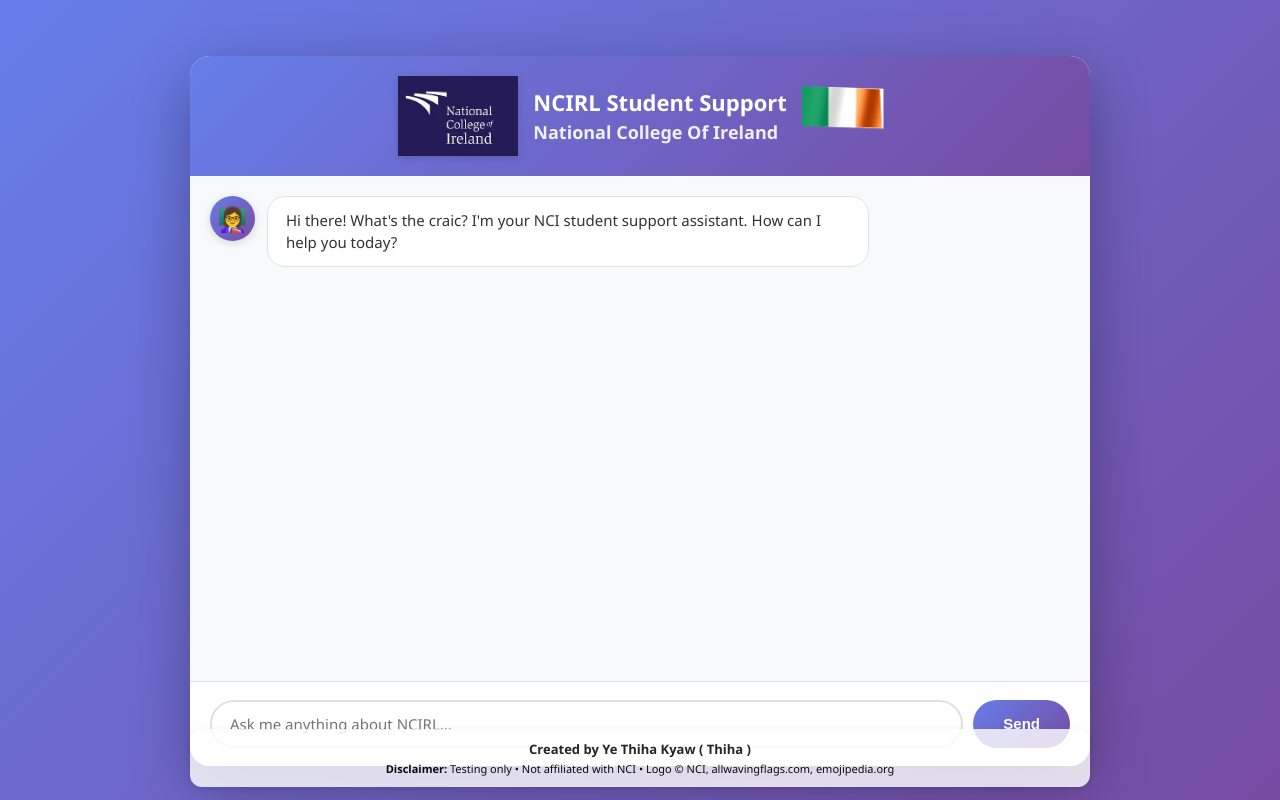
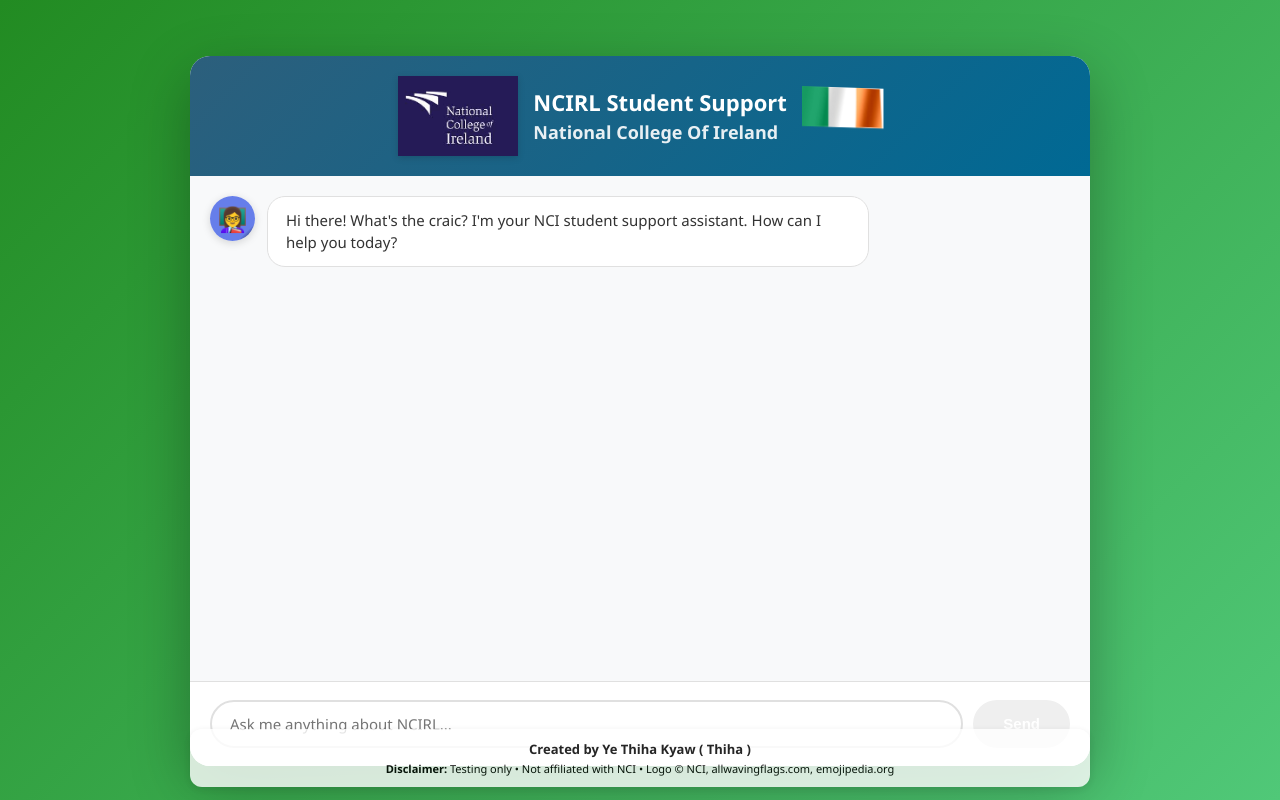
Before and after one commit to Ye-Thiha-Kyaw/ncirl-chatbot, a Flask app: page / in a window 1280 px wide. Run offline with Flask 3, Linux system fonts and the light colour scheme; parts of the project's set-up code (start-up, migrations or seed data) failed here and were passed over.

Commit message:
edit color for css

```diff
--- a/static/css/style.css
+++ b/static/css/style.css
@@ -6,7 +6,8 @@
 
 body {
     font-family: 'Segoe UI', Tahoma, Geneva, Verdana, sans-serif;
-    background: linear-gradient(135deg, #667eea 0%, #764ba2 100%);
+    background: linear-gradient(135deg, #228B22 0% ,#50C878 100%);
+
     min-height: 100vh;
     max-height: 100vh;
     display: flex;
@@ -33,7 +34,7 @@ body {
 }
 
 .chat-header {
-    background: linear-gradient(135deg, #667eea 0%, #764ba2 100%);
+    background: linear-gradient(135deg, #2C5F7C 0%, #006994 100%);
     color: white;
     padding: 20px;
     text-align: center;
@@ -157,15 +158,17 @@ body {
     flex-shrink: 0;
     color: white;
     box-shadow: 0 2px 8px rgba(0, 0, 0, 0.15);
+
 }
 
 .bot-avatar {
-    background: linear-gradient(135deg, #667eea 0%, #764ba2 100%);
+    background: linear-gradient(135deg, #667eea 80%, #000000 100% );
 }
 
 .user-avatar {
-    background: linear-gradient(135deg, #43e97b 0%, #38f9d7 100%);
+    background: linear-gradient(135deg, #667eea 80%, #000000 100%);
 }
+
 
 @keyframes slideIn {
     from {
@@ -249,7 +252,7 @@ body {
 
 #sendBtn {
     padding: 12px 30px;
-    background: linear-gradient(135deg, #667eea 0%, #764ba2 100%);
+    background: linear-gradient(90deg,  #FF883E 100%);
     color: white;
     border: none;
     border-radius: 25px;
@@ -401,7 +404,7 @@ footer .author {
 
     #userInput {
         font-size: 16px;
-        /* Prevents iOS zoom */
+
         padding: 10px 14px;
     }
 
--- a/static/js/index.js
+++ b/static/js/index.js
@@ -20,6 +20,27 @@ function addMessage(message, isUser) {
     chatMessages.appendChild(messageDiv);
     chatMessages.scrollTop = chatMessages.scrollHeight;
 }
+
+// Typing effect for initial message
+window.addEventListener('load', function() {
+    const firstMessage = document.querySelector('.bot-message');
+    if (firstMessage) {
+        const text = firstMessage.textContent;
+        firstMessage.textContent = '';
+        let i = 0;
+
+        function type() {
+            if (i < text.length) {
+                firstMessage.textContent += text.charAt(i);
+                i++;
+                chatMessages.scrollTop = chatMessages.scrollHeight;
+                setTimeout(type, 20);
+            }
+        }
+
+        setTimeout(type, 400);
+    }
+});
 
 function formatBotMessage(text) {
     // Convert markdown-style formatting to HTML
```
Also changed, not shown: static/images/NCI_campus.jpg (added).
